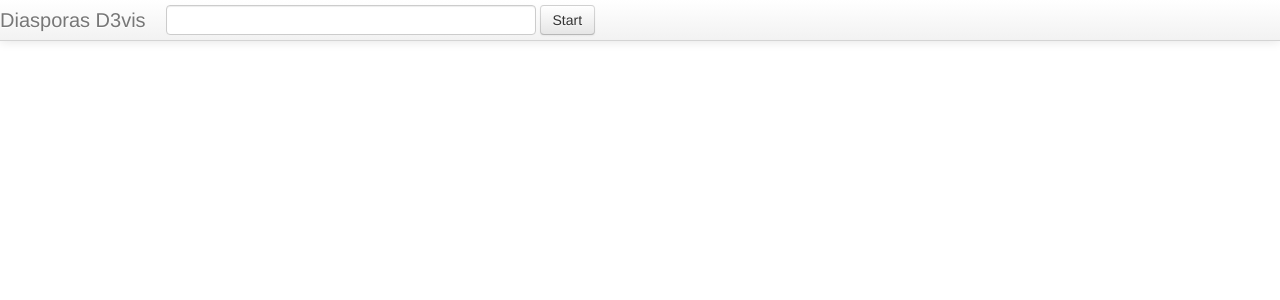
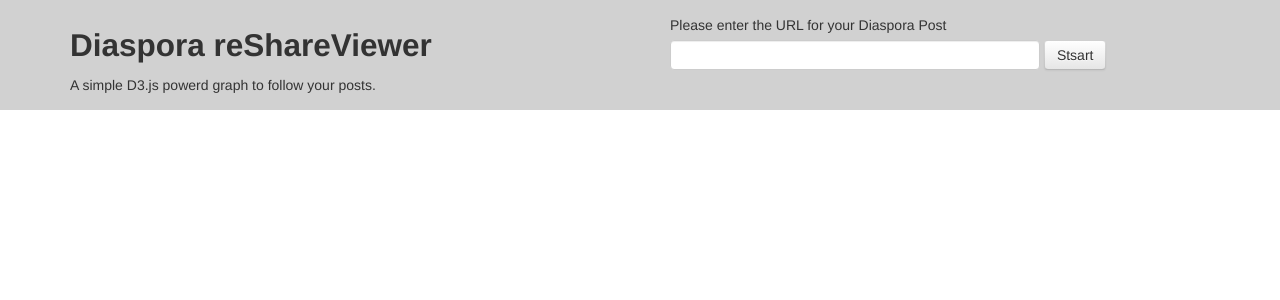
Before and after one commit to mablae/diaspora-reshare-visualization, a PHP site: page / in a window 1280 px wide. Shown: the top 300 px of the page. Run offline with PHP 8.4, Linux system fonts and the light colour scheme; some libraries are stand-ins or nearby versions.

Commit message:
Major cleanups and layout changes

```diff
--- a/src/css/main.css
+++ b/src/css/main.css
@@ -1,14 +1,37 @@
+html, body {
+    overflow: hidden;
+}
+
+#topNav {
+    position: absolute;
+    z-index: 9999;
+    width: 100%;
+    height: 80px;
+    background-color: rgba(29, 29, 29, 0.2);
+    padding: 15px;
+    overflow: hidden;
+    top: 0px;
+    left: 0px;
+
+}
+
 
 
 #mainBox {
+    /* position: absolute; */
+    margin-top: 110px;
 
-    margin-top: 30px;
+}
+
+#loader {
+    height: 35px;
+    display: none;
+    width: 220px;
+    text-align: center;
 }
 
 .node {
     fill: #333;
-
-
 }
 
 .link {
--- a/src/index.html
+++ b/src/index.html
@@ -1,8 +1,12 @@
 <!DOCTYPE html>
-<!--[if lt IE 7]>      <html class="no-js lt-ie9 lt-ie8 lt-ie7"> <![endif]-->
-<!--[if IE 7]>         <html class="no-js lt-ie9 lt-ie8"> <![endif]-->
-<!--[if IE 8]>         <html class="no-js lt-ie9"> <![endif]-->
-<!--[if gt IE 8]><!--> <html class="no-js"> <!--<![endif]-->
+<!--[if lt IE 7]>
+<html class="no-js lt-ie9 lt-ie8 lt-ie7"> <![endif]-->
+<!--[if IE 7]>
+<html class="no-js lt-ie9 lt-ie8"> <![endif]-->
+<!--[if IE 8]>
+<html class="no-js lt-ie9"> <![endif]-->
+<!--[if gt IE 8]><!-->
+<html class="no-js"> <!--<![endif]-->
 <head>
     <meta charset="utf-8">
     <meta http-equiv="X-UA-Compatible" content="IE=edge,chrome=1">
@@ -23,38 +27,44 @@
 </head>
 <body>
 <!--[if lt IE 7]>
-            <p class="chromeframe">You are using an <strong>outdated</strong> browser. Please <a href="http://browsehappy.com/">upgrade your browser</a> or <a href="http://www.google.com/chromeframe/?redirect=true">activate Google Chrome Frame</a> to improve your experience.</p>
+<p class="chromeframe">You are using an <strong>outdated</strong> browser. Please <a href="http://browsehappy.com/">upgrade
+    your browser</a> or <a href="http://www.google.com/chromeframe/?redirect=true">activate Google Chrome Frame</a> to
+    improve your experience.</p>
 <![endif]-->
 
 <!-- Add your site or application content here -->
 
-        <div class="navbar navbar-fixed-top" id=""topNav">
-            <div class="navbar-inner">
-                <a class="brand" href="#">Diasporas D3vis</a>
-                <form class="navbar-form pull-left" id="searchForm">
+<div id="topNav">
+        <div  class="container">
+            <div class="row">
+                <div class="span6"> <h2>Diaspora reShareViewer</h2>
+                    <p>A simple D3.js powerd graph to follow your posts.</p></div>
+                <div class="span6"><form class="form-horizontal" id="searchForm">
+                    <label for="startUrl" class="">Please enter the URL for your Diaspora Post</label>
                     <input type="text" class="span4" id="startUrl" name="startUrl">
-                    <button type="submit" class="btn">Start</button>
-                </form>
+                    <button type="submit" class="btn">Stsart</button>
+                </form>   <div id="loader"><img src="img/loader.gif"/></div></div>
             </div>
         </div>
 
 
-        <div id="mainBox">
-            <div id="canvas"></div>
+
 
 
 </div>
 
 
+<div id="mainBox">
 
 
-        <script src="//ajax.googleapis.com/ajax/libs/jquery/1.8.3/jquery.min.js"></script>
-        <script src="js/d3.v3.js"></script>
-        <script>window.jQuery || document.write('<script src="js/jquery-1.8.3.min.js"><\/script>')</script>
 
 
+</div>
+
+
+<script src="js/jquery-1.8.3.min.js"></script>
+<script src="js/d3.v3.js"></script>
 <script src="js/bootstrap.min.js"></script>
-        <script src="js/plugins.js"></script>
 <script src="js/main.js"></script>
 
 
--- a/src/js/main.js
+++ b/src/js/main.js
@@ -1,10 +1,15 @@
 $(function() {
 
-var Graph = function(startUrl) {
-    $('#canvas svg').remove();
+    var loader = $('#loader');
 
-    var width =  $(window).width() -100,
-        height =  $(window).height() - 50;
+    var viewportWidth = $(window).width();
+    var viewportHeight = $(window).height();
+
+    var createGraph = function (startUrl) {
+        $('#mainBox svg').remove();
+
+        var width =  viewportWidth
+            height = viewportHeight - 110 ;
 
         var color = d3.scale.category20();
 
@@ -14,18 +19,22 @@ var Graph = function(startUrl) {
             .size([width, height]);
 
 
-
-    var svg = d3.select("#canvas").append("svg")
+        var svg = d3.select("#mainBox").append("svg")
             .attr("width", width)
             .attr("height", height);
 
-    d3.json(startUrl, function (graph) {
+        var redraw = function redraw() {
+            console.log("here", d3.event.translate, d3.event.scale);
+            vis.attr("transform",
+                "translate(" + d3.event.translate + ")"
+                    + " scale(" + d3.event.scale + ")");
+        };
+
+        d3.json(startUrl, function(graph) {
 
 
-        function click(d) {
-            console.log("click");
-        }
 
+            $('#loader').fadeOut();
 
             force
                 .nodes(graph.nodes)
@@ -43,11 +52,10 @@ var Graph = function(startUrl) {
             var node = svg.selectAll("g.node")
                 .data(graph.nodes)
                 .enter().append("g")
+                .call(d3.behavior.zoom().on("zoom", redraw))
                 .attr("class", "node")
-            .on('click', click)
-            .call(force.drag)           ;
-
-
+                //.on('click', click)
+                .call(force.drag);
 
 
             node.append("svg:rect")
@@ -58,24 +66,23 @@ var Graph = function(startUrl) {
                 .attr("class", "node-rect");
 
 
-
             node.append("image")
-         .attr("xlink:href", function(d) {
+                .attr("xlink:href", function (d) {
                     return d.avatar
                 })
                 .attr("x", 8)
                 .attr("y", -8)
-         .attr("width", function(d) {
+                .attr("width", function (d) {
                     return 32
                 })
-         .attr("height", function(d) {
+                .attr("height", function (d) {
                     return 32
                 });
 
             node.append("circle")
                 .attr("class", "node-circle")
-            .attr("r", function(d) {
-                return Math.sqrt(d.sumReshares*2.5) + 8
+                .attr("r", function (d) {
+                    return Math.sqrt(d.sumReshares * 2.5) + 8
                 })
                 .style("fill", function (d) {
                     return color(d.group);
@@ -85,48 +92,46 @@ var Graph = function(startUrl) {
             node.append("svg:text")
                 .attr("dx", 42)
                 .attr("dy", '2em')
-            .text(function(d) {
-                return 'Likes: ' +d.sumLikes.toString()
+                .text(function (d) {
+                    return 'Likes: ' + d.sumLikes.toString()
                 });
 
             node.append("svg:text")
                 .attr("dx", 42)
                 .attr("dy", '1em')
-            .text(function(d) {
-                return 'Comments: ' +d.sumComments.toString()
+                .text(function (d) {
+                    return 'Comments: ' + d.sumComments.toString()
                 });
 
 
+            force.on("tick", function () {
+                link.attr("x1", function (d) {
+                    return d.source.x;
+                })
+                    .attr("y1", function (d) {
+                        return d.source.y;
+                    })
+                    .attr("x2", function (d) {
+                        return d.target.x;
+                    })
+                    .attr("y2", function (d) {
+                        return d.target.y;
+                    });
 
-        force.on("tick", function() {
-            link.attr("x1", function(d) { return d.source.x; })
-                .attr("y1", function(d) { return d.source.y; })
-                .attr("x2", function(d) { return d.target.x; })
-                .attr("y2", function(d) { return d.target.y; });
-
-            node.attr("transform", function(d) { return "translate(" + d.x + "," + d.y + ")"; });
+                node.attr("transform", function (d) {
+                    return "translate(" + d.x + "," + d.y + ")";
+                });
             });
         });
 
-}
-    // Handler for .ready() called.
+
+    };
 
     $('#searchForm').submit(function(e) {
-
         e.preventDefault();
-
+        loader.fadeIn(function() {
             url =  'endpoint.php?startUrl='+  $('#startUrl').val();
-
-        Graph(url);
-
-
-
-
+            createGraph(url);
         });
-
-
-
-
-
-
     });
+});
```
Also changed, not shown: src/DiasporaWalker.php (+26 -16 lines), src/endpoint.php (+15 -8 lines). Lines whose indentation alone changed are shown as unchanged.
